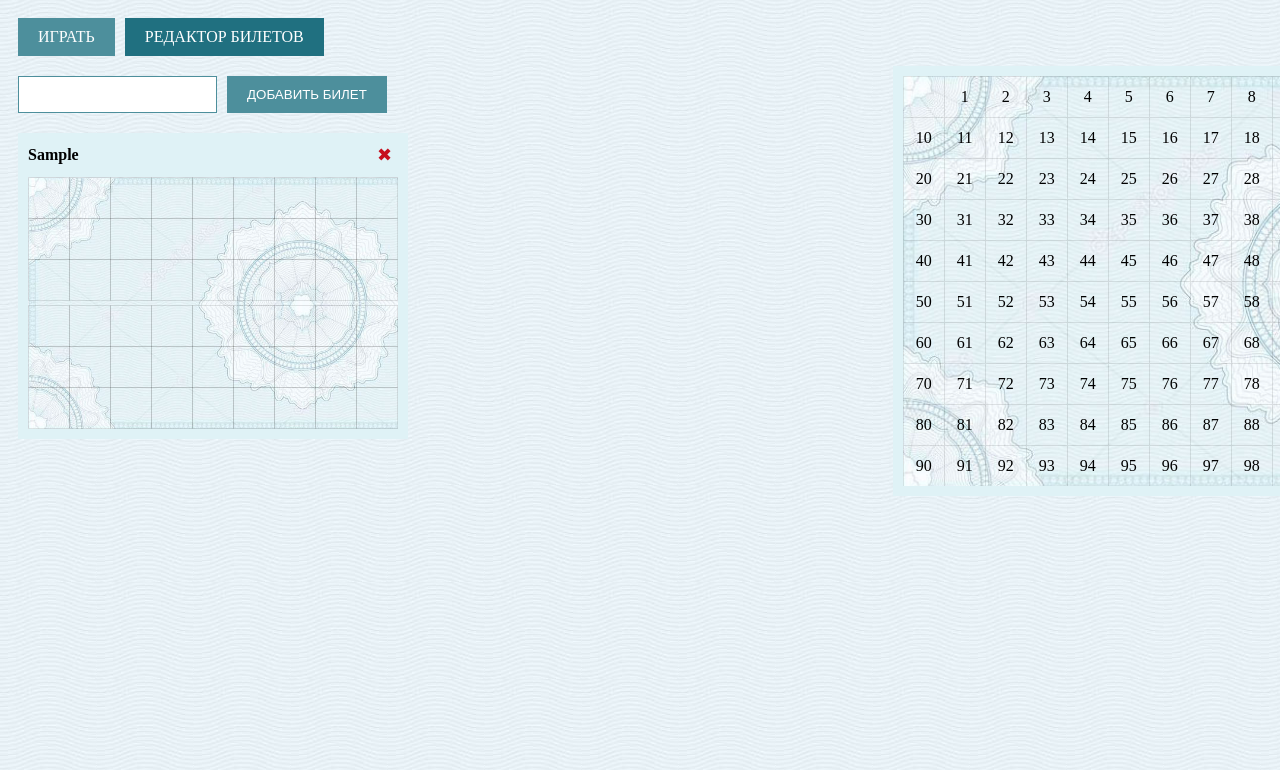
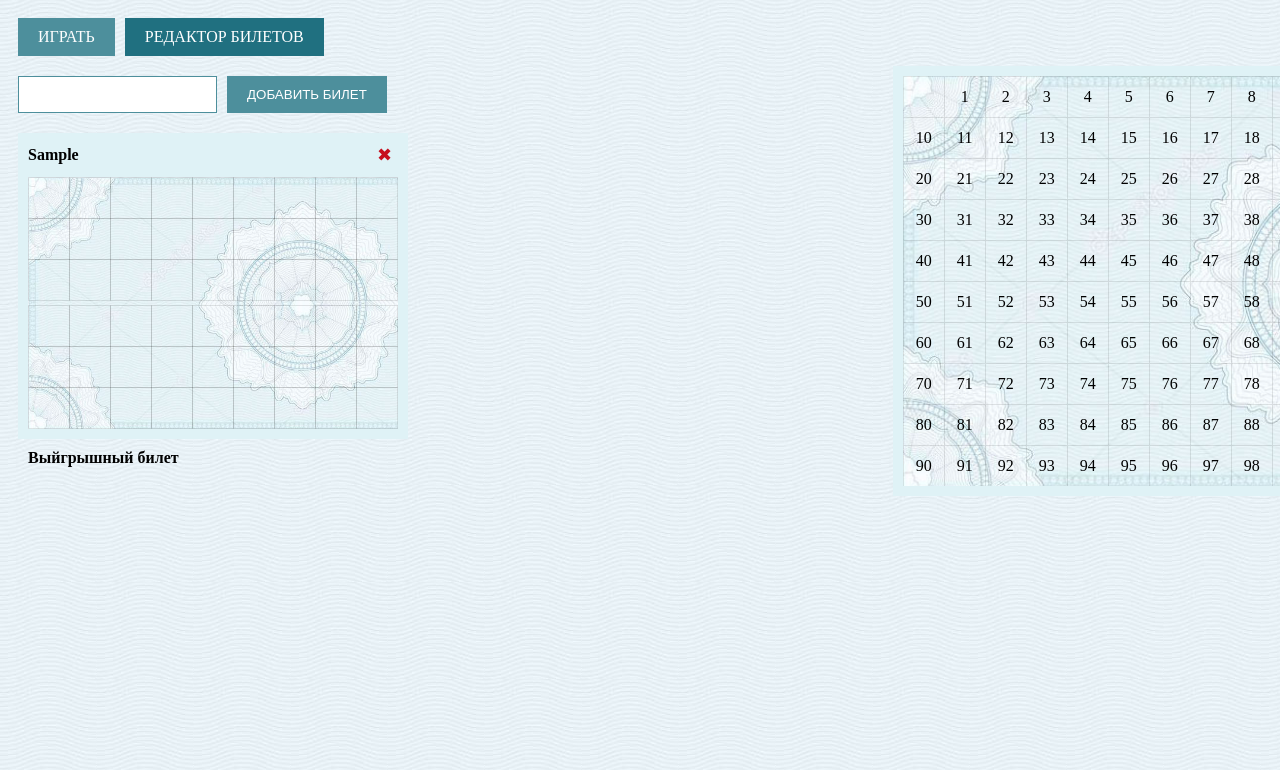
Before and after one commit to aa-nikitin/loto-tickets, a React (Create React App) app: page /tickets-editor.html in a window 1280 px wide. Both pictures are taken after typing "Sample" into the empty fields and a click on the button "ДОБАВИТЬ БИЛЕТ". Shown: the top 770 px of the page. Built offline with nearby package versions, Linux system fonts and the light colour scheme.

Commit message:
added statistic for tickets

```diff
--- a/src/assets/scss/app.scss
+++ b/src/assets/scss/app.scss
@@ -41,6 +41,10 @@ body {
       content: '\2716';
       font-size: 18px;
     }
+  }
+  &__stat {
+    font-weight: bold;
+    padding: 10px;
   }
 }
 
--- a/src/components/Tickets.jsx
+++ b/src/components/Tickets.jsx
@@ -3,13 +3,13 @@ import { useSelector, useDispatch } from 'react-redux';
 import _ from 'lodash';
 // import produce from 'immer';
 import { ticketAdd, ticketDel, ticketsSave } from '../redux/actions';
-import { getTickets } from '../redux/reducers';
+import { getTicketsSelector, getKeypad } from '../redux/reducers';
 import { Ticket } from './Ticket';
 
 const Tickets = ({ editor }) => {
   const [nameTicket, setNameTicket] = React.useState('');
-  const tickets = useSelector((state) => getTickets(state));
-  //   console.log(tickets);
+  const tickets = useSelector((state) => getTicketsSelector(state));
+  const keypad = useSelector((state) => getKeypad(state));
   const dispatch = useDispatch();
   const addTicket = () => {
     const similarTickets = _.find(tickets, function (o) {
@@ -28,6 +28,14 @@ const Tickets = ({ editor }) => {
   };
   const changeNameTicket = ({ target }) => {
     setNameTicket(target.value);
+  };
+
+  const countRestNums = (i) => {
+    const restCounts = tickets[i].numbersOfTicket.filter((elem, i) => {
+      return _.indexOf(keypad, elem) < 0;
+    }).length;
+    const textResult = restCounts > 0 ? `Осталось чисел - ${restCounts}` : `Выйгрышный билет`;
+    return textResult;
   };
 
   return (
@@ -66,6 +74,7 @@ const Tickets = ({ editor }) => {
               <div className="tickets__one" key={element.name}>
                 <Ticket permissionToEdit={editor} nameTicket={element.name} items={element.items} />
               </div>
+              <div className="tickets__stat">{countRestNums(i)}</div>
             </div>
           );
         })}
--- a/src/redux/reducers/tickets.js
+++ b/src/redux/reducers/tickets.js
@@ -1,5 +1,6 @@
 import { handleActions } from 'redux-actions';
 import { combineReducers } from 'redux';
+import { createSelector } from 'reselect';
 import { ticketAdd, ticketDel, ticketItemSelected, ticketsState } from '../actions';
 import { ticketTemplate } from '../constants';
 
@@ -31,5 +32,16 @@ const itemSelected = handleActions(
 export const getTickets = (state) => state.tickets.list;
 export const getTicketSelected = (state) => state.tickets.itemSelected;
 
+export const getTicketsSelector = createSelector(getTickets, (items) =>
+  items.map((element, i) => {
+    const numbersOfTicket = element.items.filter((elem, i) => {
+      return elem !== null;
+    });
+
+    // const countTicket =
+    return { ...element, numbersOfTicket };
+  })
+);
+
 export default combineReducers({ list, itemSelected });
 // export default tickets;
```
Also changed, not shown: 2 other files (tests, documents, lock files or other folders).
